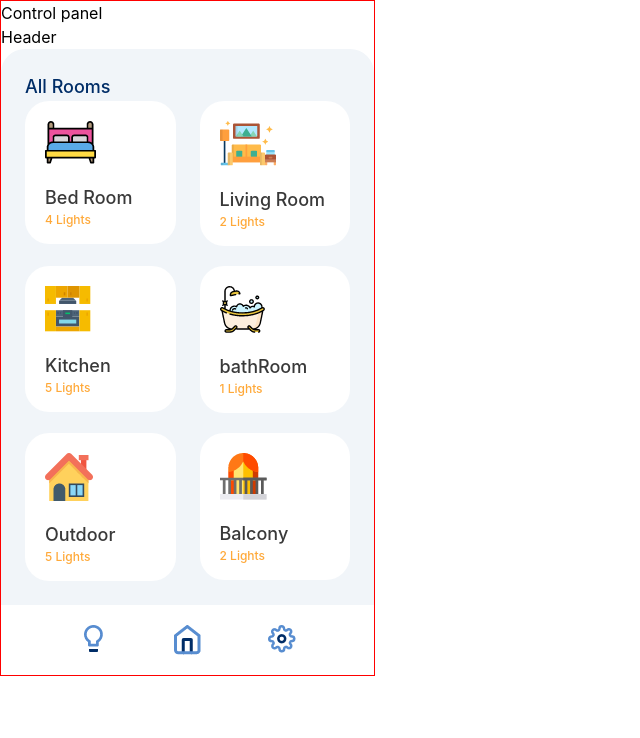
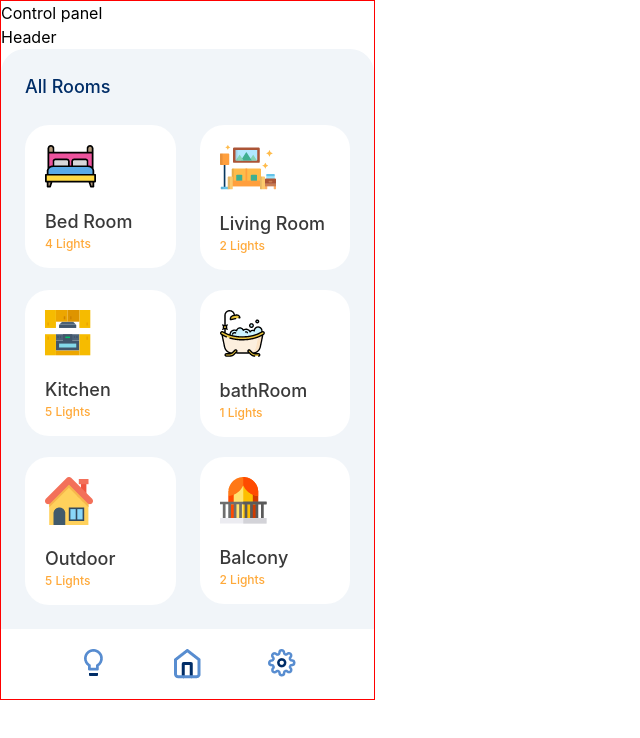
Before and after one commit to rts-cmk-wu06/smartlight-ui-WilliamDeckmann, a React (Create React App) app: page / in a window 1280 px wide. Shown: the top 738 px of the page, without its empty margins (0-640 px from the left). Built offline with nearby package versions, Linux system fonts and the light colour scheme.

Commit message:
Update "room-selector"

```diff
--- a/src/templates/RoomSelector.js
+++ b/src/templates/RoomSelector.js
@@ -14,7 +14,7 @@ import ContainerHeading from "../components/ContainerHeading"
 
 const RoomSelector = () => {
     return (
-        <div className="Room-selector flex flex-col gap-x-24">
+        <div className="Room-selector flex flex-col gap-y-6">
             <ContainerHeading text="All Rooms" />
             <ul className="Room-selector__list grid grid-cols-2 gap-x-6 gap-y-5">
                 <RoomCard url="/bed-room" src={BedRoom} alt="bed room" name="Bed Room" lights={4} />
```
